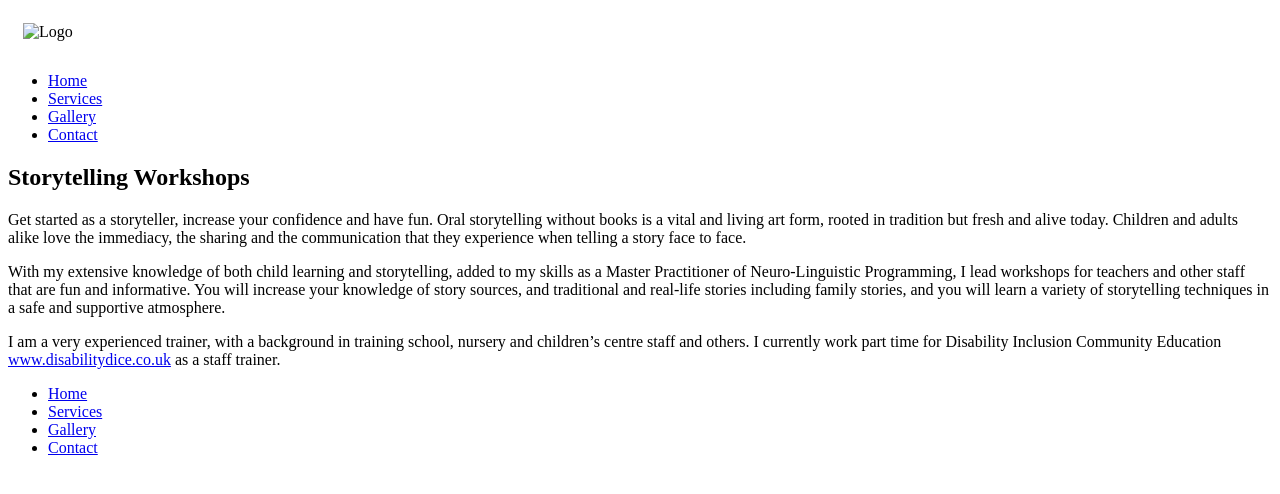
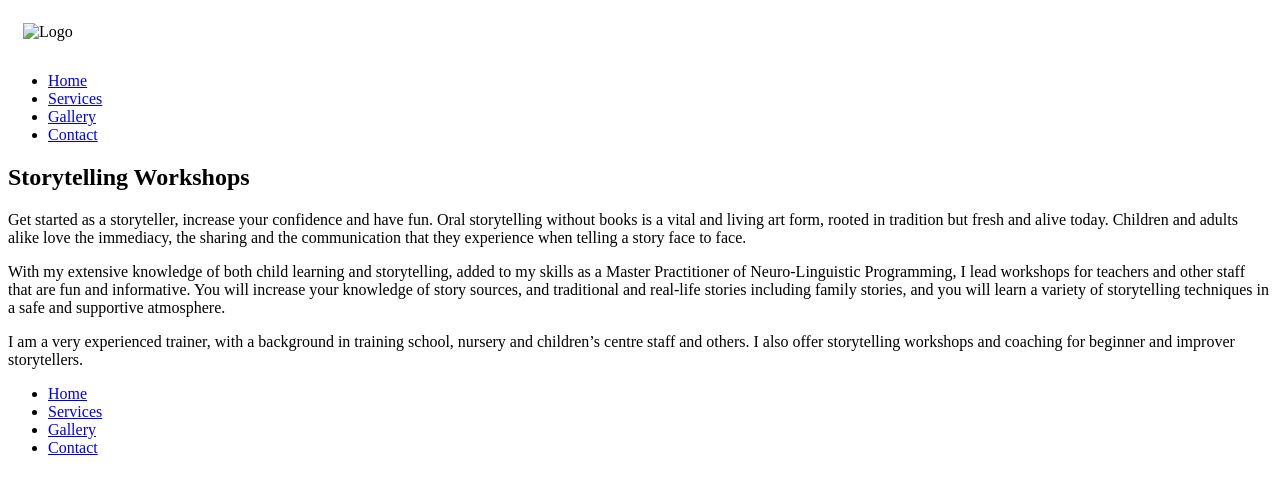
Before and after one commit to m3dwards/storytellingforall, a Jekyll site: the page original/workshops.html, which Jekyll copies as it is, in a window 1280 px wide. Shown: the top 494 px of the page. Built offline with Jekyll 4.4.1, drawn with Linux system fonts in a browser that asks for light colours; nearby versions of some CDN libraries; library files that are not in the unit come from our copies; comment, search, counter and statistics services are not loaded.

Commit message:
Update workshops.html

```diff
--- a/original/workshops.html
+++ b/original/workshops.html
@@ -61,7 +61,7 @@
           <h1>Storytelling Workshops</h1>
           <p>Get started as a storyteller, increase your confidence and have fun. Oral storytelling without books is a vital and living art form, rooted in tradition but fresh and alive today. Children and adults alike love the immediacy, the sharing and the communication that they experience when telling a story face to face.</p>
           <p>With my extensive knowledge of both child learning and storytelling, added to my skills as a Master Practitioner of Neuro-Linguistic Programming, I lead workshops for teachers and other staff that are fun and informative. You will increase your knowledge of story sources, and traditional and real-life stories including family stories, and you will learn a variety of storytelling techniques in a safe and supportive atmosphere. </p>
-          <p>I am a very experienced trainer, with a background in training school, nursery and children’s centre staff and others. I currently work part time for Disability Inclusion Community Education <a href="http://www.disabilitydice.co.uk">www.disabilitydice.co.uk</a> as a staff trainer.</p>
+          <p>I am a very experienced trainer, with a background in training school, nursery and children’s centre staff and others. I also offer storytelling workshops and coaching for beginner and improver storytellers.
 
       </section>
 
```
